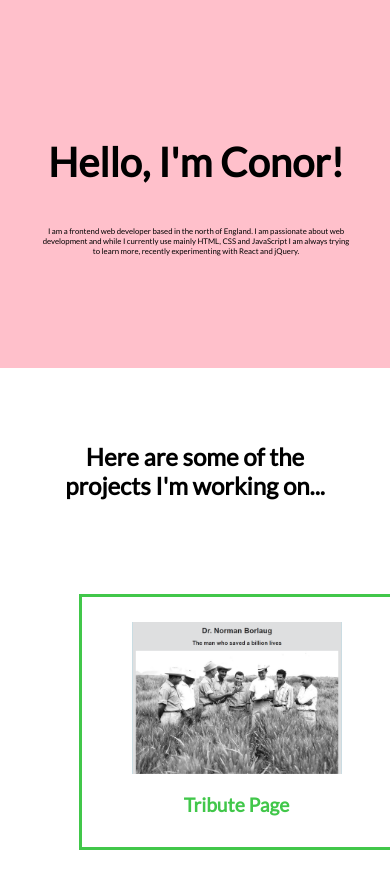
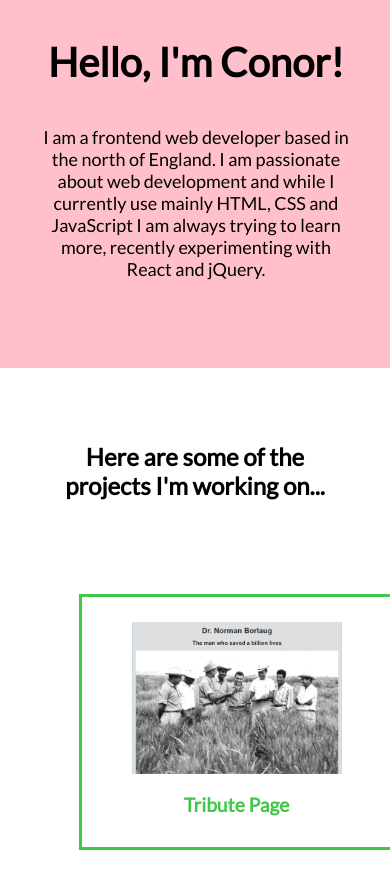
Before and after one commit to mrmullarky/mrmullarky.github.io, a plain HTML site: page index.html in a window 390 px wide. Shown: the part 1320-2208 px from the top of the page. Drawn offline with nearby package versions, Linux system fonts and the light colour scheme.

Commit message:
Updated styles.css
Better readability of p tag in about
connect flexbox now works as column

```diff
--- a/css/styles.css
+++ b/css/styles.css
@@ -214,6 +214,11 @@ header{
         width: 80%;
         text-align: center;
         margin: auto;
+
+    }
+
+    #about-me{
+        font-size: 18px;
     }
 
     #flex-about{
```
